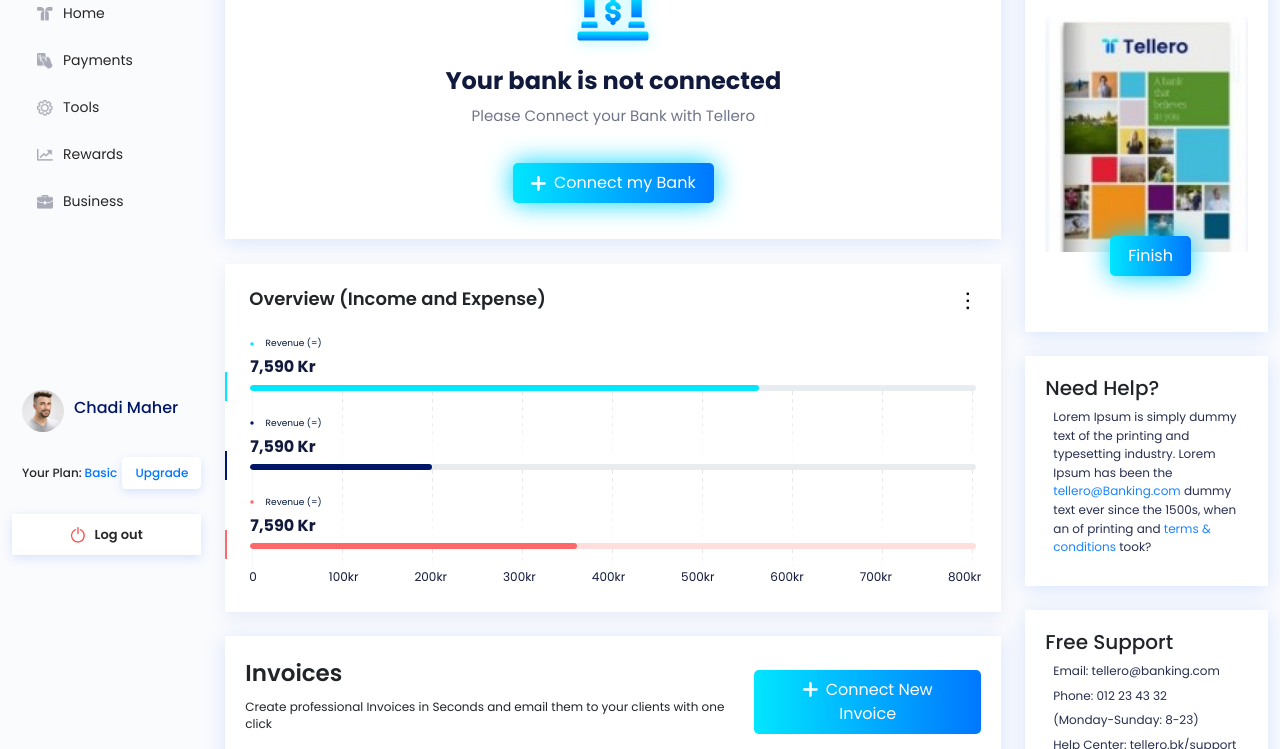
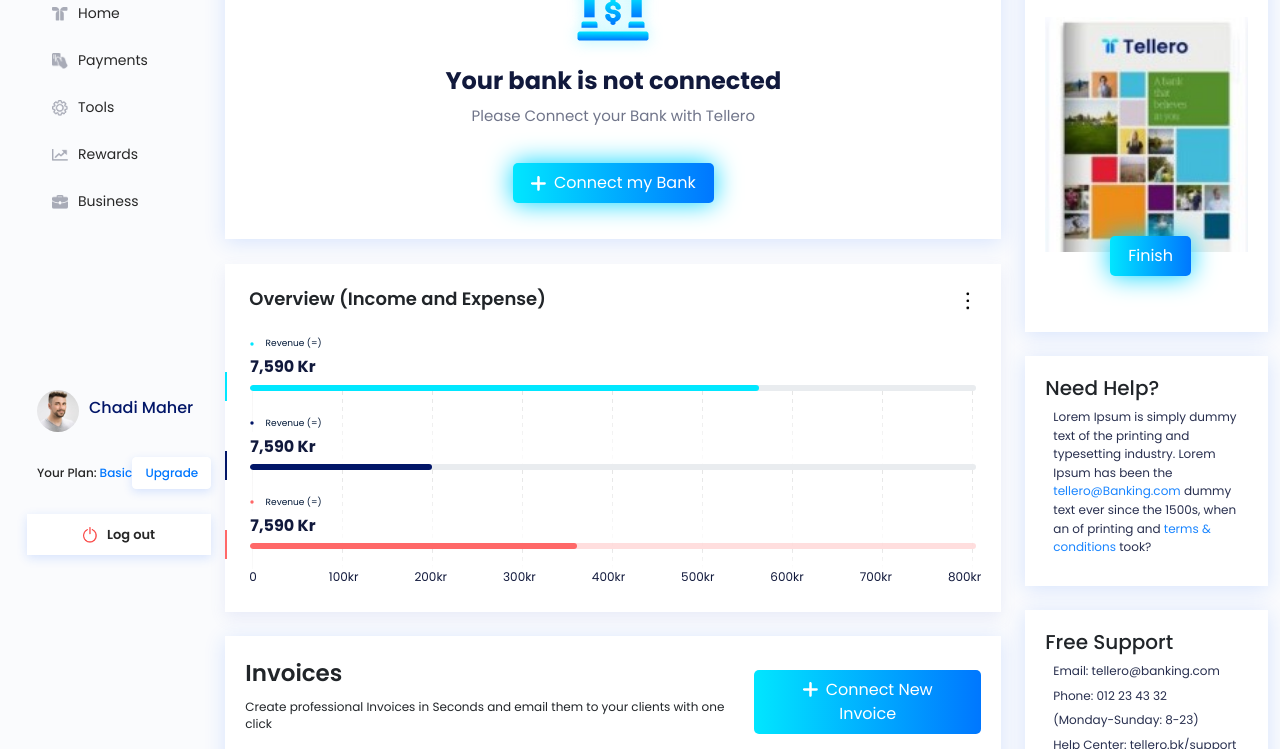
Before and after one commit to sajawalk522/TelleroForm, a plain HTML site: page index.html in a window 1280 px wide. Shown: the part 195-944 px from the top of the page. Drawn offline with Linux system fonts and the light colour scheme.

Commit message:
file updated

```diff
--- a/css/style.css
+++ b/css/style.css
@@ -9,8 +9,8 @@ body {
 /* common css  start*/
 
 .main {
-  max-width: 1348px;
-  margin: 0 auto;
+  /* max-width: 1348px;
+  margin: 0 auto; */
 }
 
 .btn-custom {
@@ -422,15 +422,25 @@ p {
 /* left sidebar css  */
 
 .left-sidebar {
-  padding: 15px 0px;
-  /* height: 100vh;
+  padding: 15px 15px;
+  overflow-y: auto;
+  height: 100vh;
   position: fixed!important;
-  top: 0.6rem;
-  min-width: 215px;
-  overflow-y: auto;
-  overflow-x: hidden; */
-}
-
+  min-width: 205px;
+
+}
+.left-sidebar::-webkit-scrollbar {
+  display: none;
+  z-index: -1;
+}
+
+.left-sidebar::-webkit-scrollbar-thumb {
+  background: transparent;
+}
+
+.left-sidebar::-webkit-scrollbar-track {
+  background:transparent;
+}
 .left-sidebar p {
   margin: 0 !important;
 }
@@ -1007,9 +1017,9 @@ p {
 .mobile-header .left-sidebar .logo > div p {
   font-size: 28px !important;
 }
-.left-sidebar {
+/* .left-sidebar {
   position: relative;
-}
+} */
 .mobile-tbl {
   width: 40%;
   position: absolute;
```
Also changed, not shown: moms.html (+1 -1 lines).
